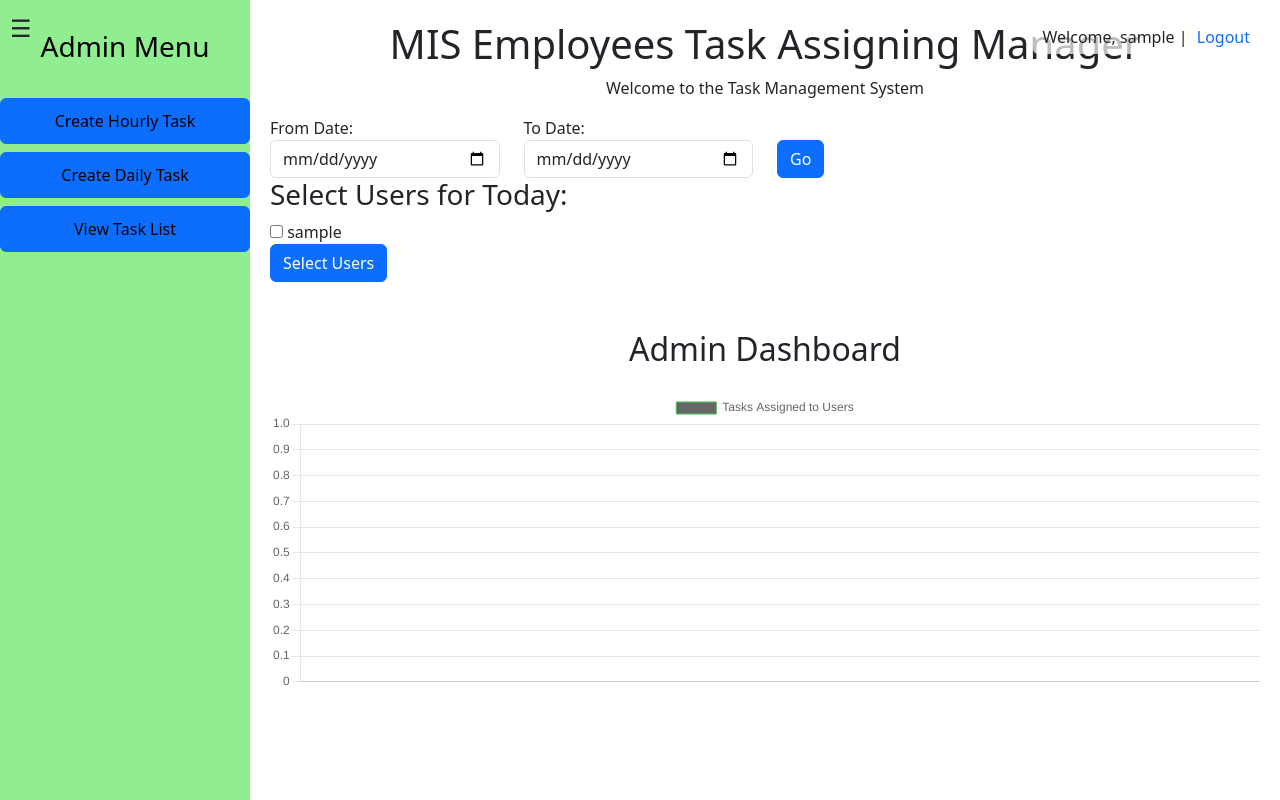
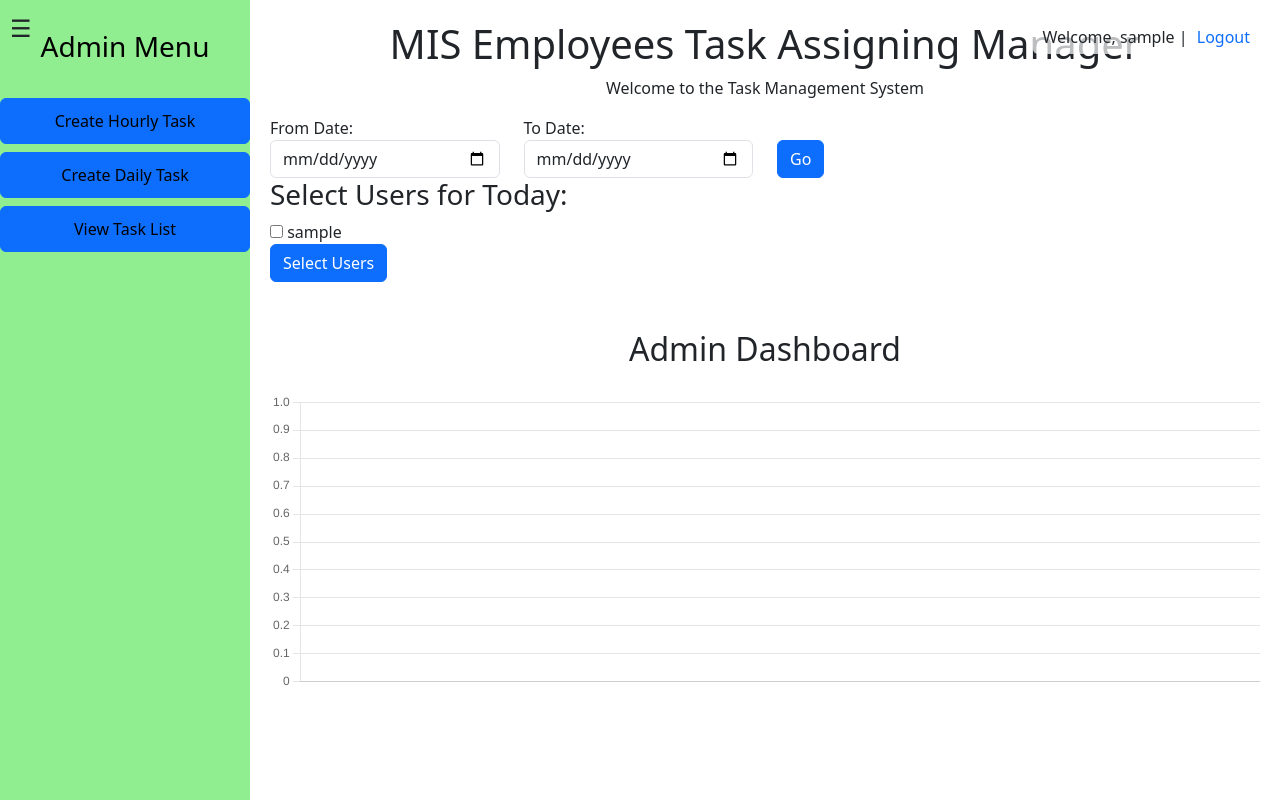
Before and after one commit to Yuvi3028/Task-manager, a Django app: page /home/ in a window 1280 px wide. Run offline with Django 5.2, Linux system fonts and the light colour scheme; the visitor is signed in with stand-in values (Sample User, id 1); data comes from the database, SQL or seed files in the repository.

Commit message:
updated code

```diff
--- a/task_management_system/task_management_system_app/templates/home.html
+++ b/task_management_system/task_management_system_app/templates/home.html
@@ -225,13 +225,13 @@
                 var taskData = {
                     labels: {{ user_names|safe }},  // User names
                     datasets: [{
-                        label: 'Tasks Assigned to Users',
+                        label: '',
                         data: {{ task_counts_values|safe }},  // Task counts
                         backgroundColor: function(context) {
                             var index = context.dataIndex;
                             return colors[index % colors.length];  // Assign colors dynamically
                         },
-                        borderColor: 'rgb(61, 196, 83)',  // Border color
+                        borderColor: 'rgb(70, 61, 196)',  // Border color
                         borderWidth: 1,
                         taskNames: {{ task_names_values|safe }}  // Store task names for tooltips
                     }]
@@ -262,6 +262,12 @@
                                         return 'Tasks: ' + taskCount + '\n' + 'Task Names: ' + taskNames.join(', ');
                                     }
                                 }
+                            }
+                        },
+                        plugins: {
+                            legend: {
+                                display: false  // This hides the legend entirely
+
                             }
                         }
                     }
```
